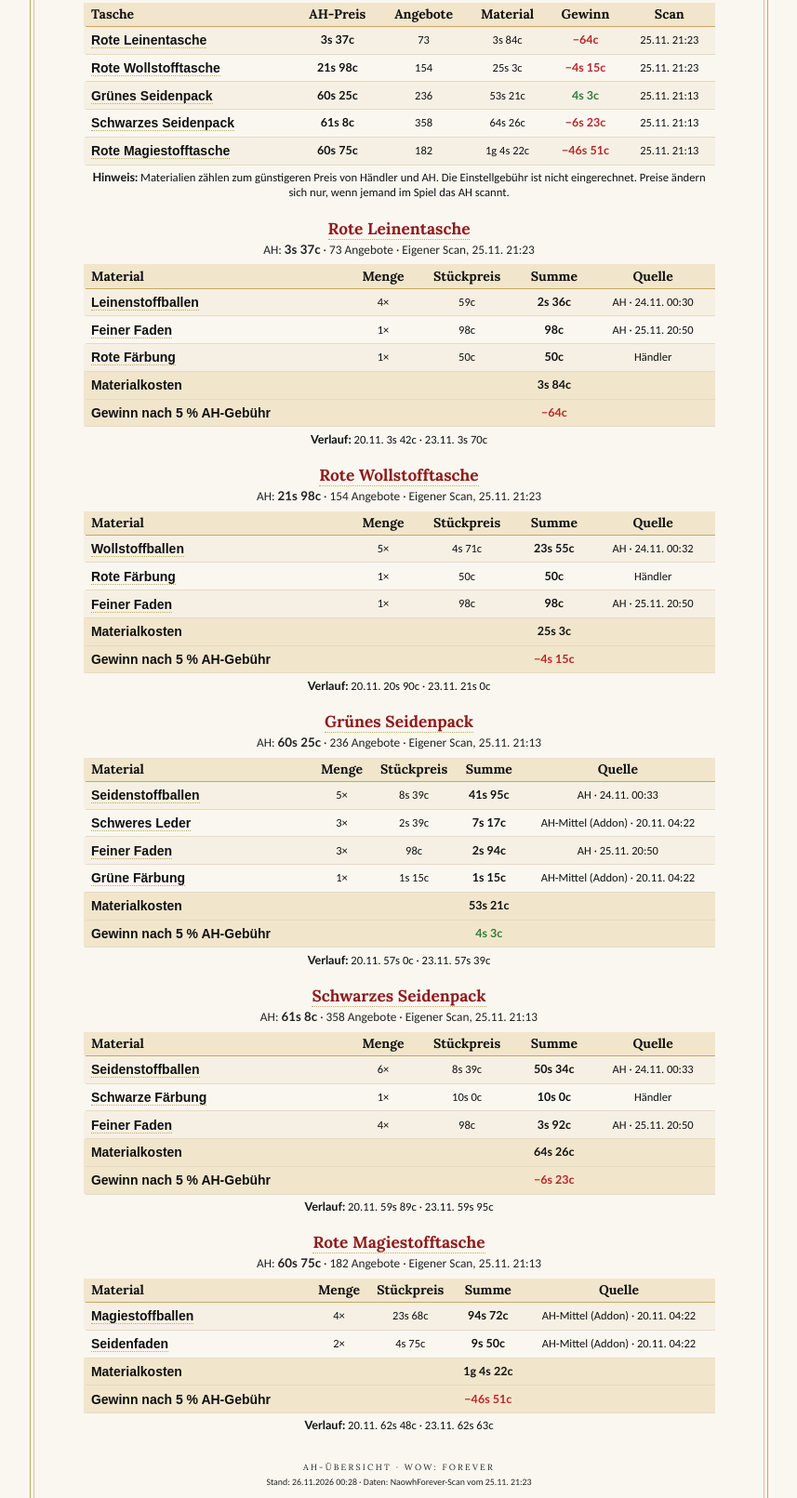
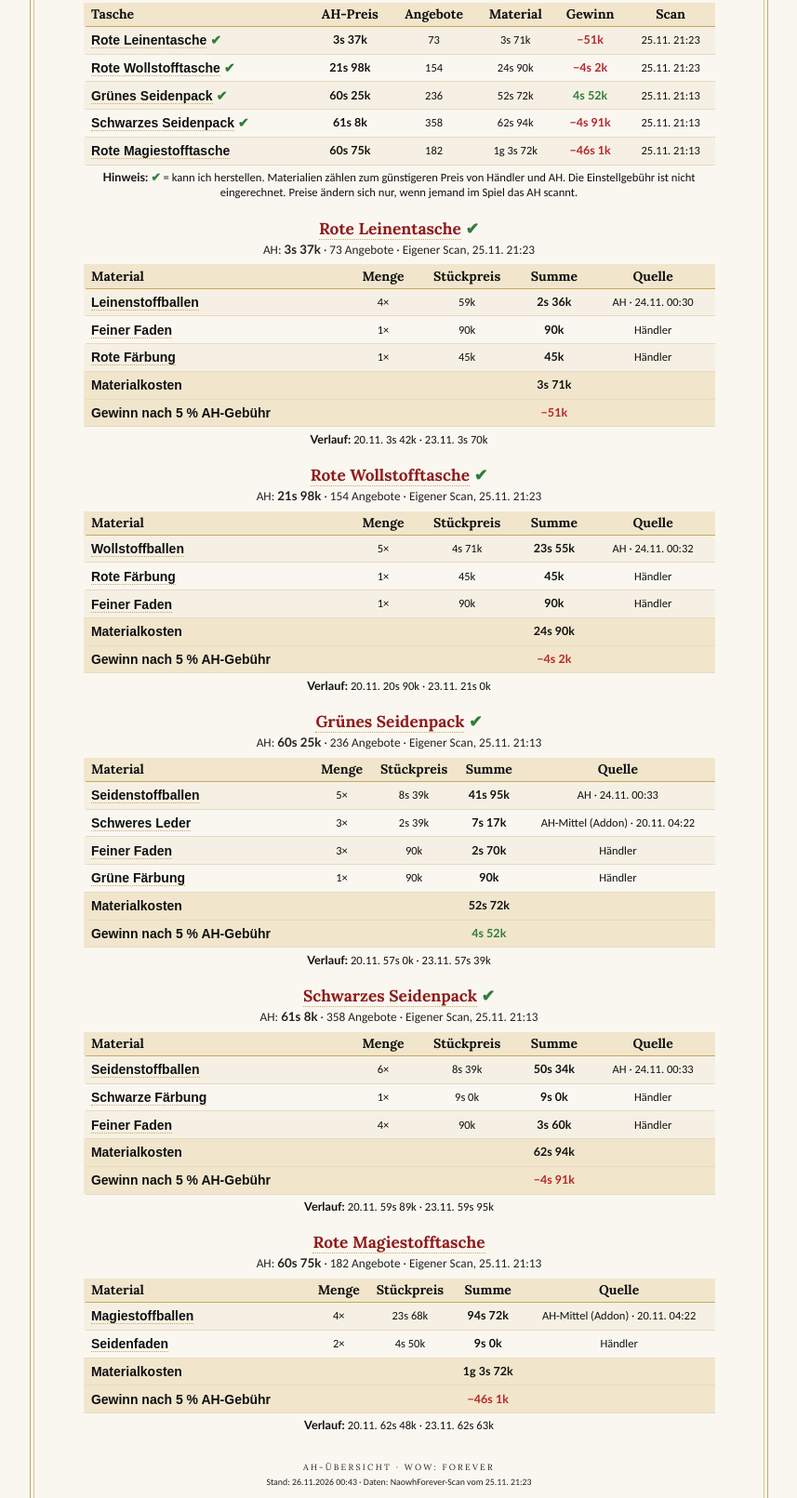
Before and after one commit to frtgpo11/ah-uebersicht, a plain HTML site: page docs/index.html in a window 1280 px wide. Shown: the part 261-1872 px from the top of the page at 93% size, without its empty margins (211-1068 px from the left). Drawn offline with Linux system fonts and the light colour scheme; a web font is replaced by a local one.

Commit message:
Kupfer als k, Häkchen für herstellbare Taschen, Händlerpreise aus dem Spiel

```diff
--- a/docs/index.html
+++ b/docs/index.html
@@ -13,6 +13,7 @@
   .mx td,.mx tbody th{padding:1.4mm 1.2mm}
   .mx th.cl{font-size:10.5pt;white-space:normal}
   .mx .sum th,.mx .sum td{background:var(--band)}
+  .ok{color:var(--pve);font-weight:700;border:0}
   td.up{color:var(--pve)} td.dn{color:var(--horde)}
   a{color:inherit;text-decoration:none;border-bottom:.6px dotted var(--gold)}
   .scroll{overflow-x:auto}
@@ -38,80 +39,80 @@
   <div class="h2s">Niedrigster Sofortkaufpreis aus dem NaowhForever-Scan · Gewinn = AH-Preis − 5 % Gebühr − Materialkosten</div>
   <div class="scroll"><table class="mx">
     <thead><tr><th class="cl">Tasche</th><th>AH-Preis</th><th>Angebote</th><th>Material</th><th>Gewinn</th><th>Scan</th></tr></thead>
-    <tbody><tr><th class="cl"><a href="https://www.wowhead.com/classic/de/item=5762" target="_blank" rel="noopener">Rote Leinentasche</a></th>
-<td><b>3s 37c</b></td><td>73</td>
-<td>3s 84c</td><td class="dn"><b>−64c</b></td><td>25.11. 21:23</td></tr><tr><th class="cl"><a href="https://www.wowhead.com/classic/de/item=5763" target="_blank" rel="noopener">Rote Wollstofftasche</a></th>
-<td><b>21s 98c</b></td><td>154</td>
-<td>25s 3c</td><td class="dn"><b>−4s 15c</b></td><td>25.11. 21:23</td></tr><tr><th class="cl"><a href="https://www.wowhead.com/classic/de/item=5764" target="_blank" rel="noopener">Grünes Seidenpack</a></th>
-<td><b>60s 25c</b></td><td>236</td>
-<td>53s 21c</td><td class="up"><b>4s 3c</b></td><td>25.11. 21:13</td></tr><tr><th class="cl"><a href="https://www.wowhead.com/classic/de/item=5765" target="_blank" rel="noopener">Schwarzes Seidenpack</a></th>
-<td><b>61s 8c</b></td><td>358</td>
-<td>64s 26c</td><td class="dn"><b>−6s 23c</b></td><td>25.11. 21:13</td></tr><tr><th class="cl"><a href="https://www.wowhead.com/classic/de/item=10050" target="_blank" rel="noopener">Rote Magiestofftasche</a></th>
-<td><b>60s 75c</b></td><td>182</td>
-<td>1g 4s 22c</td><td class="dn"><b>−46s 51c</b></td><td>25.11. 21:13</td></tr></tbody>
+    <tbody><tr><th class="cl"><a href="https://www.wowhead.com/classic/de/item=5762" target="_blank" rel="noopener">Rote Leinentasche</a> <span class="ok" title="kann ich herstellen">✔</span></th>
+<td><b>3s 37k</b></td><td>73</td>
+<td>3s 71k</td><td class="dn"><b>−51k</b></td><td>25.11. 21:23</td></tr><tr><th class="cl"><a href="https://www.wowhead.com/classic/de/item=5763" target="_blank" rel="noopener">Rote Wollstofftasche</a> <span class="ok" title="kann ich herstellen">✔</span></th>
+<td><b>21s 98k</b></td><td>154</td>
+<td>24s 90k</td><td class="dn"><b>−4s 2k</b></td><td>25.11. 21:23</td></tr><tr><th class="cl"><a href="https://www.wowhead.com/classic/de/item=5764" target="_blank" rel="noopener">Grünes Seidenpack</a> <span class="ok" title="kann ich herstellen">✔</span></th>
+<td><b>60s 25k</b></td><td>236</td>
+<td>52s 72k</td><td class="up"><b>4s 52k</b></td><td>25.11. 21:13</td></tr><tr><th class="cl"><a href="https://www.wowhead.com/classic/de/item=5765" target="_blank" rel="noopener">Schwarzes Seidenpack</a> <span class="ok" title="kann ich herstellen">✔</span></th>
+<td><b>61s 8k</b></td><td>358</td>
+<td>62s 94k</td><td class="dn"><b>−4s 91k</b></td><td>25.11. 21:13</td></tr><tr><th class="cl"><a href="https://www.wowhead.com/classic/de/item=10050" target="_blank" rel="noopener">Rote Magiestofftasche</a></th>
+<td><b>60s 75k</b></td><td>182</td>
+<td>1g 3s 72k</td><td class="dn"><b>−46s 1k</b></td><td>25.11. 21:13</td></tr></tbody>
   </table></div>
-  <p class="note"><b>Hinweis:</b> Materialien zählen zum günstigeren Preis von Händler und AH. Die Einstellgebühr ist nicht eingerechnet. Preise ändern sich nur, wenn jemand im Spiel das AH scannt.</p>
+  <p class="note"><b>Hinweis:</b> <span class="ok">✔</span> = kann ich herstellen. Materialien zählen zum günstigeren Preis von Händler und AH. Die Einstellgebühr ist nicht eingerechnet. Preise ändern sich nur, wenn jemand im Spiel das AH scannt.</p>
 
 <section class="bag">
-  <h2><a href="https://www.wowhead.com/classic/de/item=5762" target="_blank" rel="noopener">Rote Leinentasche</a></h2>
-  <div class="h2s">AH: <b>3s 37c</b> · 73 Angebote · Eigener Scan, 25.11. 21:23</div>
+  <h2><a href="https://www.wowhead.com/classic/de/item=5762" target="_blank" rel="noopener">Rote Leinentasche</a> <span class="ok" title="kann ich herstellen">✔</span></h2>
+  <div class="h2s">AH: <b>3s 37k</b> · 73 Angebote · Eigener Scan, 25.11. 21:23</div>
   <div class="scroll"><table class="mx">
     <thead><tr><th class="cl">Material</th><th>Menge</th><th>Stückpreis</th><th>Summe</th><th>Quelle</th></tr></thead>
-    <tbody><tr><th class="cl"><a href="https://www.wowhead.com/classic/de/item=2996" target="_blank" rel="noopener">Leinenstoffballen</a></th><td>4×</td><td>59c</td><td><b>2s 36c</b></td><td>AH · 24.11. 00:30</td></tr><tr><th class="cl"><a href="https://www.wowhead.com/classic/de/item=2321" target="_blank" rel="noopener">Feiner Faden</a></th><td>1×</td><td>98c</td><td><b>98c</b></td><td>AH · 25.11. 20:50</td></tr><tr><th class="cl"><a href="https://www.wowhead.com/classic/de/item=2604" target="_blank" rel="noopener">Rote Färbung</a></th><td>1×</td><td>50c</td><td><b>50c</b></td><td>Händler</td></tr>
-      <tr class="sum"><th class="cl">Materialkosten</th><td></td><td></td><td><b>3s 84c</b></td><td></td></tr>
-      <tr class="sum"><th class="cl">Gewinn nach 5 % AH-Gebühr</th><td></td><td></td><td class="dn"><b>−64c</b></td><td></td></tr>
+    <tbody><tr><th class="cl"><a href="https://www.wowhead.com/classic/de/item=2996" target="_blank" rel="noopener">Leinenstoffballen</a></th><td>4×</td><td>59k</td><td><b>2s 36k</b></td><td>AH · 24.11. 00:30</td></tr><tr><th class="cl"><a href="https://www.wowhead.com/classic/de/item=2321" target="_blank" rel="noopener">Feiner Faden</a></th><td>1×</td><td>90k</td><td><b>90k</b></td><td>Händler</td></tr><tr><th class="cl"><a href="https://www.wowhead.com/classic/de/item=2604" target="_blank" rel="noopener">Rote Färbung</a></th><td>1×</td><td>45k</td><td><b>45k</b></td><td>Händler</td></tr>
+      <tr class="sum"><th class="cl">Materialkosten</th><td></td><td></td><td><b>3s 71k</b></td><td></td></tr>
+      <tr class="sum"><th class="cl">Gewinn nach 5 % AH-Gebühr</th><td></td><td></td><td class="dn"><b>−51k</b></td><td></td></tr>
     </tbody>
   </table></div>
-  <p class="note"><b>Verlauf:</b> 20.11. 3s 42c · 23.11. 3s 70c</p>
+  <p class="note"><b>Verlauf:</b> 20.11. 3s 42k · 23.11. 3s 70k</p>
 </section>
 <section class="bag">
-  <h2><a href="https://www.wowhead.com/classic/de/item=5763" target="_blank" rel="noopener">Rote Wollstofftasche</a></h2>
-  <div class="h2s">AH: <b>21s 98c</b> · 154 Angebote · Eigener Scan, 25.11. 21:23</div>
+  <h2><a href="https://www.wowhead.com/classic/de/item=5763" target="_blank" rel="noopener">Rote Wollstofftasche</a> <span class="ok" title="kann ich herstellen">✔</span></h2>
+  <div class="h2s">AH: <b>21s 98k</b> · 154 Angebote · Eigener Scan, 25.11. 21:23</div>
   <div class="scroll"><table class="mx">
     <thead><tr><th class="cl">Material</th><th>Menge</th><th>Stückpreis</th><th>Summe</th><th>Quelle</th></tr></thead>
-    <tbody><tr><th class="cl"><a href="https://www.wowhead.com/classic/de/item=2997" target="_blank" rel="noopener">Wollstoffballen</a></th><td>5×</td><td>4s 71c</td><td><b>23s 55c</b></td><td>AH · 24.11. 00:32</td></tr><tr><th class="cl"><a href="https://www.wowhead.com/classic/de/item=2604" target="_blank" rel="noopener">Rote Färbung</a></th><td>1×</td><td>50c</td><td><b>50c</b></td><td>Händler</td></tr><tr><th class="cl"><a href="https://www.wowhead.com/classic/de/item=2321" target="_blank" rel="noopener">Feiner Faden</a></th><td>1×</td><td>98c</td><td><b>98c</b></td><td>AH · 25.11. 20:50</td></tr>
-      <tr class="sum"><th class="cl">Materialkosten</th><td></td><td></td><td><b>25s 3c</b></td><td></td></tr>
-      <tr class="sum"><th class="cl">Gewinn nach 5 % AH-Gebühr</th><td></td><td></td><td class="dn"><b>−4s 15c</b></td><td></td></tr>
+    <tbody><tr><th class="cl"><a href="https://www.wowhead.com/classic/de/item=2997" target="_blank" rel="noopener">Wollstoffballen</a></th><td>5×</td><td>4s 71k</td><td><b>23s 55k</b></td><td>AH · 24.11. 00:32</td></tr><tr><th class="cl"><a href="https://www.wowhead.com/classic/de/item=2604" target="_blank" rel="noopener">Rote Färbung</a></th><td>1×</td><td>45k</td><td><b>45k</b></td><td>Händler</td></tr><tr><th class="cl"><a href="https://www.wowhead.com/classic/de/item=2321" target="_blank" rel="noopener">Feiner Faden</a></th><td>1×</td><td>90k</td><td><b>90k</b></td><td>Händler</td></tr>
+      <tr class="sum"><th class="cl">Materialkosten</th><td></td><td></td><td><b>24s 90k</b></td><td></td></tr>
+      <tr class="sum"><th class="cl">Gewinn nach 5 % AH-Gebühr</th><td></td><td></td><td class="dn"><b>−4s 2k</b></td><td></td></tr>
     </tbody>
   </table></div>
-  <p class="note"><b>Verlauf:</b> 20.11. 20s 90c · 23.11. 21s 0c</p>
+  <p class="note"><b>Verlauf:</b> 20.11. 20s 90k · 23.11. 21s 0k</p>
 </section>
 <section class="bag">
-  <h2><a href="https://www.wowhead.com/classic/de/item=5764" target="_blank" rel="noopener">Grünes Seidenpack</a></h2>
-  <div class="h2s">AH: <b>60s 25c</b> · 236 Angebote · Eigener Scan, 25.11. 21:13</div>
+  <h2><a href="https://www.wowhead.com/classic/de/item=5764" target="_blank" rel="noopener">Grünes Seidenpack</a> <span class="ok" title="kann ich herstellen">✔</span></h2>
+  <div class="h2s">AH: <b>60s 25k</b> · 236 Angebote · Eigener Scan, 25.11. 21:13</div>
   <div class="scroll"><table class="mx">
     <thead><tr><th class="cl">Material</th><th>Menge</th><th>Stückpreis</th><th>Summe</th><th>Quelle</th></tr></thead>
-    <tbody><tr><th class="cl"><a href="https://www.wowhead.com/classic/de/item=4305" target="_blank" rel="noopener">Seidenstoffballen</a></th><td>5×</td><td>8s 39c</td><td><b>41s 95c</b></td><td>AH · 24.11. 00:33</td></tr><tr><th class="cl"><a href="https://www.wowhead.com/classic/de/item=4234" target="_blank" rel="noopener">Schweres Leder</a></th><td>3×</td><td>2s 39c</td><td><b>7s 17c</b></td><td>AH-Mittel (Addon) · 20.11. 04:22</td></tr><tr><th class="cl"><a href="https://www.wowhead.com/classic/de/item=2321" target="_blank" rel="noopener">Feiner Faden</a></th><td>3×</td><td>98c</td><td><b>2s 94c</b></td><td>AH · 25.11. 20:50</td></tr><tr><th class="cl"><a href="https://www.wowhead.com/classic/de/item=2605" target="_blank" rel="noopener">Grüne Färbung</a></th><td>1×</td><td>1s 15c</td><td><b>1s 15c</b></td><td>AH-Mittel (Addon) · 20.11. 04:22</td></tr>
-      <tr class="sum"><th class="cl">Materialkosten</th><td></td><td></td><td><b>53s 21c</b></td><td></td></tr>
-      <tr class="sum"><th class="cl">Gewinn nach 5 % AH-Gebühr</th><td></td><td></td><td class="up"><b>4s 3c</b></td><td></td></tr>
+    <tbody><tr><th class="cl"><a href="https://www.wowhead.com/classic/de/item=4305" target="_blank" rel="noopener">Seidenstoffballen</a></th><td>5×</td><td>8s 39k</td><td><b>41s 95k</b></td><td>AH · 24.11. 00:33</td></tr><tr><th class="cl"><a href="https://www.wowhead.com/classic/de/item=4234" target="_blank" rel="noopener">Schweres Leder</a></th><td>3×</td><td>2s 39k</td><td><b>7s 17k</b></td><td>AH-Mittel (Addon) · 20.11. 04:22</td></tr><tr><th class="cl"><a href="https://www.wowhead.com/classic/de/item=2321" target="_blank" rel="noopener">Feiner Faden</a></th><td>3×</td><td>90k</td><td><b>2s 70k</b></td><td>Händler</td></tr><tr><th class="cl"><a href="https://www.wowhead.com/classic/de/item=2605" target="_blank" rel="noopener">Grüne Färbung</a></th><td>1×</td><td>90k</td><td><b>90k</b></td><td>Händler</td></tr>
+      <tr class="sum"><th class="cl">Materialkosten</th><td></td><td></td><td><b>52s 72k</b></td><td></td></tr>
+      <tr class="sum"><th class="cl">Gewinn nach 5 % AH-Gebühr</th><td></td><td></td><td class="up"><b>4s 52k</b></td><td></td></tr>
     </tbody>
   </table></div>
-  <p class="note"><b>Verlauf:</b> 20.11. 57s 0c · 23.11. 57s 39c</p>
+  <p class="note"><b>Verlauf:</b> 20.11. 57s 0k · 23.11. 57s 39k</p>
 </section>
 <section class="bag">
-  <h2><a href="https://www.wowhead.com/classic/de/item=5765" target="_blank" rel="noopener">Schwarzes Seidenpack</a></h2>
-  <div class="h2s">AH: <b>61s 8c</b> · 358 Angebote · Eigener Scan, 25.11. 21:13</div>
+  <h2><a href="https://www.wowhead.com/classic/de/item=5765" target="_blank" rel="noopener">Schwarzes Seidenpack</a> <span class="ok" title="kann ich herstellen">✔</span></h2>
+  <div class="h2s">AH: <b>61s 8k</b> · 358 Angebote · Eigener Scan, 25.11. 21:13</div>
   <div class="scroll"><table class="mx">
     <thead><tr><th class="cl">Material</th><th>Menge</th><th>Stückpreis</th><th>Summe</th><th>Quelle</th></tr></thead>
-    <tbody><tr><th class="cl"><a href="https://www.wowhead.com/classic/de/item=4305" target="_blank" rel="noopener">Seidenstoffballen</a></th><td>6×</td><td>8s 39c</td><td><b>50s 34c</b></td><td>AH · 24.11. 00:33</td></tr><tr><th class="cl"><a href="https://www.wowhead.com/classic/de/item=2325" target="_blank" rel="noopener">Schwarze Färbung</a></th><td>1×</td><td>10s 0c</td><td><b>10s 0c</b></td><td>Händler</td></tr><tr><th class="cl"><a href="https://www.wowhead.com/classic/de/item=2321" target="_blank" rel="noopener">Feiner Faden</a></th><td>4×</td><td>98c</td><td><b>3s 92c</b></td><td>AH · 25.11. 20:50</td></tr>
-      <tr class="sum"><th class="cl">Materialkosten</th><td></td><td></td><td><b>64s 26c</b></td><td></td></tr>
-      <tr class="sum"><th class="cl">Gewinn nach 5 % AH-Gebühr</th><td></td><td></td><td class="dn"><b>−6s 23c</b></td><td></td></tr>
+    <tbody><tr><th class="cl"><a href="https://www.wowhead.com/classic/de/item=4305" target="_blank" rel="noopener">Seidenstoffballen</a></th><td>6×</td><td>8s 39k</td><td><b>50s 34k</b></td><td>AH · 24.11. 00:33</td></tr><tr><th class="cl"><a href="https://www.wowhead.com/classic/de/item=2325" target="_blank" rel="noopener">Schwarze Färbung</a></th><td>1×</td><td>9s 0k</td><td><b>9s 0k</b></td><td>Händler</td></tr><tr><th class="cl"><a href="https://www.wowhead.com/classic/de/item=2321" target="_blank" rel="noopener">Feiner Faden</a></th><td>4×</td><td>90k</td><td><b>3s 60k</b></td><td>Händler</td></tr>
+      <tr class="sum"><th class="cl">Materialkosten</th><td></td><td></td><td><b>62s 94k</b></td><td></td></tr>
+      <tr class="sum"><th class="cl">Gewinn nach 5 % AH-Gebühr</th><td></td><td></td><td class="dn"><b>−4s 91k</b></td><td></td></tr>
     </tbody>
   </table></div>
-  <p class="note"><b>Verlauf:</b> 20.11. 59s 89c · 23.11. 59s 95c</p>
+  <p class="note"><b>Verlauf:</b> 20.11. 59s 89k · 23.11. 59s 95k</p>
 </section>
 <section class="bag">
   <h2><a href="https://www.wowhead.com/classic/de/item=10050" target="_blank" rel="noopener">Rote Magiestofftasche</a></h2>
-  <div class="h2s">AH: <b>60s 75c</b> · 182 Angebote · Eigener Scan, 25.11. 21:13</div>
+  <div class="h2s">AH: <b>60s 75k</b> · 182 Angebote · Eigener Scan, 25.11. 21:13</div>
   <div class="scroll"><table class="mx">
     <thead><tr><th class="cl">Material</th><th>Menge</th><th>Stückpreis</th><th>Summe</th><th>Quelle</th></tr></thead>
-    <tbody><tr><th class="cl"><a href="https://www.wowhead.com/classic/de/item=4339" target="_blank" rel="noopener">Magiestoffballen</a></th><td>4×</td><td>23s 68c</td><td><b>94s 72c</b></td><td>AH-Mittel (Addon) · 20.11. 04:22</td></tr><tr><th class="cl"><a href="https://www.wowhead.com/classic/de/item=4291" target="_blank" rel="noopener">Seidenfaden</a></th><td>2×</td><td>4s 75c</td><td><b>9s 50c</b></td><td>AH-Mittel (Addon) · 20.11. 04:22</td></tr>
-      <tr class="sum"><th class="cl">Materialkosten</th><td></td><td></td><td><b>1g 4s 22c</b></td><td></td></tr>
-      <tr class="sum"><th class="cl">Gewinn nach 5 % AH-Gebühr</th><td></td><td></td><td class="dn"><b>−46s 51c</b></td><td></td></tr>
+    <tbody><tr><th class="cl"><a href="https://www.wowhead.com/classic/de/item=4339" target="_blank" rel="noopener">Magiestoffballen</a></th><td>4×</td><td>23s 68k</td><td><b>94s 72k</b></td><td>AH-Mittel (Addon) · 20.11. 04:22</td></tr><tr><th class="cl"><a href="https://www.wowhead.com/classic/de/item=4291" target="_blank" rel="noopener">Seidenfaden</a></th><td>2×</td><td>4s 50k</td><td><b>9s 0k</b></td><td>Händler</td></tr>
+      <tr class="sum"><th class="cl">Materialkosten</th><td></td><td></td><td><b>1g 3s 72k</b></td><td></td></tr>
+      <tr class="sum"><th class="cl">Gewinn nach 5 % AH-Gebühr</th><td></td><td></td><td class="dn"><b>−46s 1k</b></td><td></td></tr>
     </tbody>
   </table></div>
-  <p class="note"><b>Verlauf:</b> 20.11. 62s 48c · 23.11. 62s 63c</p>
+  <p class="note"><b>Verlauf:</b> 20.11. 62s 48k · 23.11. 62s 63k</p>
 </section>
 </div>
-<footer>AH-ÜBERSICHT · WOW: FOREVER<span class="st">Stand: 26.11.2026 00:28 · Daten: NaowhForever-Scan vom 25.11. 21:23</span></footer>
+<footer>AH-ÜBERSICHT · WOW: FOREVER<span class="st">Stand: 26.11.2026 00:43 · Daten: NaowhForever-Scan vom 25.11. 21:23</span></footer>
 </div></body></html>
```
Also changed, not shown: 1 other file.
